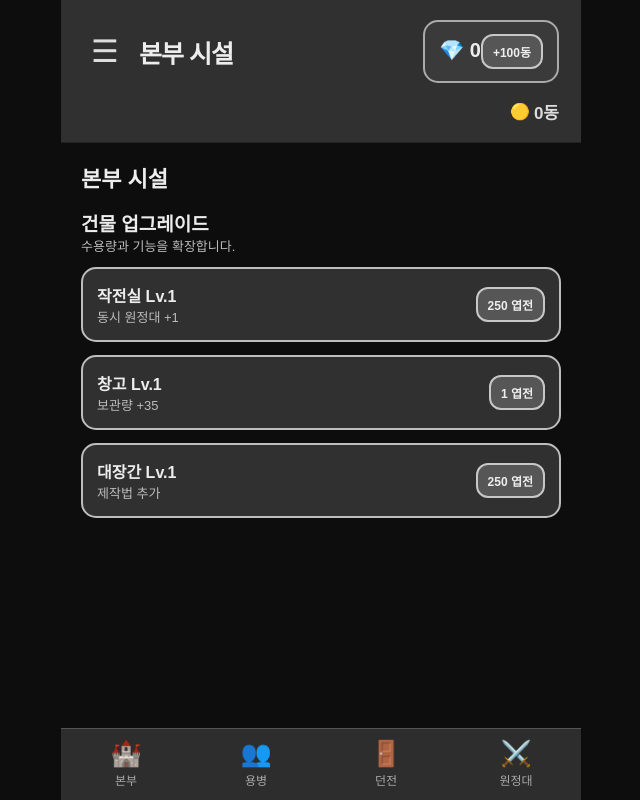
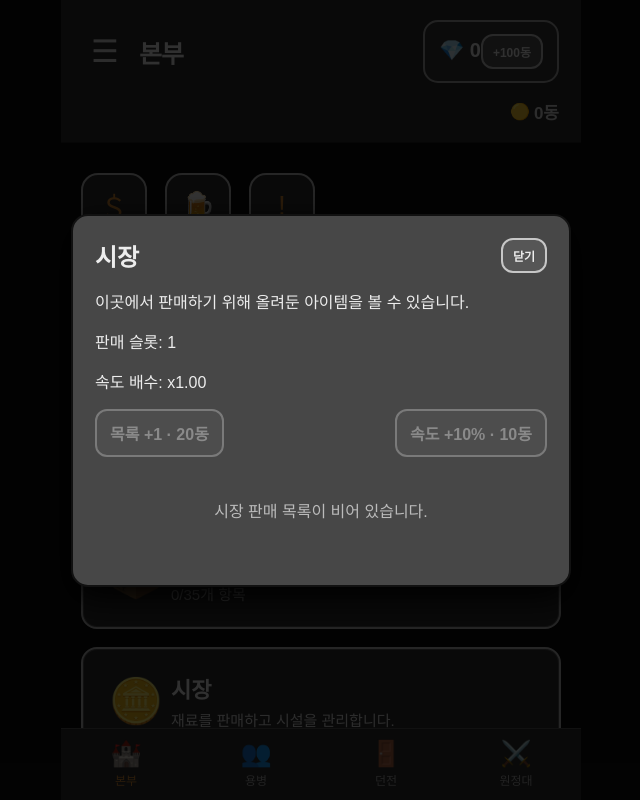
Before and after one commit to aicoderkor/daesangin, a React (Vite) app: page / in a window 1280 px wide. Both pictures are taken after a click on the button "시설". Shown: the top 800 px of the page, without its empty margins (319-959 px from the left). Built offline with nearby package versions, Linux system fonts and the light colour scheme; a web font is replaced by a local one.

Commit message:
add dedicated market modal and upgrades

```diff
--- a/src/pages/HomePage.tsx
+++ b/src/pages/HomePage.tsx
@@ -13,6 +13,7 @@ export default function HomePage({
 }: HomePageProps) {
   const game = useGameStore()
   const [lodgingOpen, setLodgingOpen] = useState(false)
+  const [marketOpen, setMarketOpen] = useState(false)
   const mercenaryCapacity = gameStore.getMercenaryCapacity(game)
   const storageCapacity = gameStore.getStorageCapacity(game)
   const materialTotal = gameStore.getMaterialTotal(game)
@@ -27,7 +28,7 @@ export default function HomePage({
         <button
           type="button"
           aria-label="시설"
-          onClick={() => onNavigate('facilities')}
+          onClick={() => setMarketOpen(true)}
         >
           ＄
         </button>
@@ -92,7 +93,7 @@ export default function HomePage({
       <button
         type="button"
         className="building"
-        onClick={() => onNavigate('facilities')}
+        onClick={() => setMarketOpen(true)}
       >
         <div className="hang">🪙</div>
         <div>
@@ -144,7 +145,17 @@ export default function HomePage({
         </div>
       </div>
     </section>
-      {lodgingOpen && (
+      {marketOpen && (
+        <div className="modal on" onClick={(event) => { if (event.target === event.currentTarget) setMarketOpen(false) }}>
+          <div className="sheet">
+            <div className="head"><h2>시장</h2><button type="button" className="btn sm" onClick={() => setMarketOpen(false)}>닫기</button></div>
+            <p>이곳에서 판매하기 위해 올려둔 아이템을 볼 수 있습니다.</p>
+            <p>판매 슬롯: {game.marketSlots}</p><p>속도 배수: x{game.marketSpeedMultiplier.toFixed(2)}</p>
+            <div className="row"><button type="button" className="btn" disabled={game.gold < 20} onClick={() => gameStore.upgradeMarketSlots()}>목록 +1 · 20동</button><button type="button" className="btn" disabled={game.gold < 10} onClick={() => gameStore.upgradeMarketSpeed()}>속도 +10% · 10동</button></div>
+            <p className="empty">{game.marketListings.length ? game.marketListings.join(', ') : '시장 판매 목록이 비어 있습니다.'}</p>
+          </div>
+        </div>
+      )}      {lodgingOpen && (
         <div className="modal on" onClick={(event) => { if (event.target === event.currentTarget) setLodgingOpen(false) }}>
           <div className="sheet lodging-sheet">
             <div className="head"><h2>숙소</h2><button type="button" className="btn sm" onClick={() => setLodgingOpen(false)}>닫기</button></div>
--- a/src/store/gameStore.ts
+++ b/src/store/gameStore.ts
@@ -96,6 +96,9 @@ function createInitialState(): GameState {
     candidateRefreshAt: Date.now() + TAVERN_REFRESH_MS,
     candidatePaused: false,
     candidateTimeRemaining: TAVERN_REFRESH_MS,
+    marketSlots: 1,
+    marketSpeedMultiplier: 1,
+    marketListings: [],
     facilities: {
       quarters: 1,
       party: 1,
@@ -1348,6 +1351,20 @@ export const gameStore = {
 
   },
 
+  upgradeMarketSlots(): boolean {
+    const cost = 20
+    if (state.gold < cost) return false
+    setState((current) => ({ ...current, gold: current.gold - cost, marketSlots: current.marketSlots + 1 }))
+    return true
+  },
+
+  upgradeMarketSpeed(): boolean {
+    const cost = 10
+    if (state.gold < cost) return false
+    setState((current) => ({ ...current, gold: current.gold - cost, marketSpeedMultiplier: current.marketSpeedMultiplier + 0.1 }))
+    return true
+  },
+
   reset(): void {
     state = createInitialState()
     persist()
--- a/src/types/game.ts
+++ b/src/types/game.ts
@@ -159,6 +159,9 @@ export interface GameState {
   candidatePaused: boolean
   candidateTimeRemaining: number
   facilities: FacilityLevels
+  marketSlots: number
+  marketSpeedMultiplier: number
+  marketListings: string[]
   parties: Party[]
   unlockedDungeonIndex: number
   recentLog: string
```
